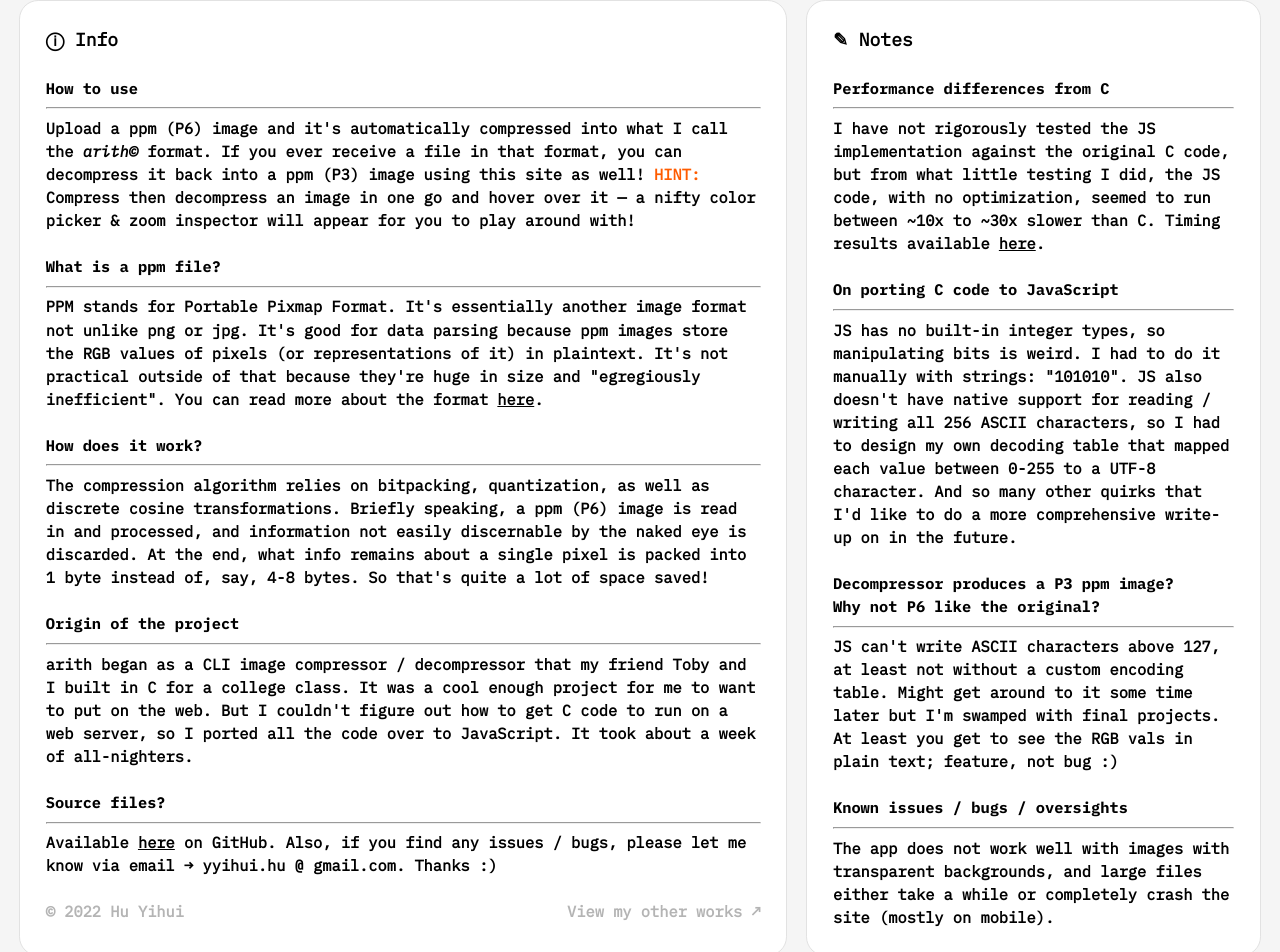
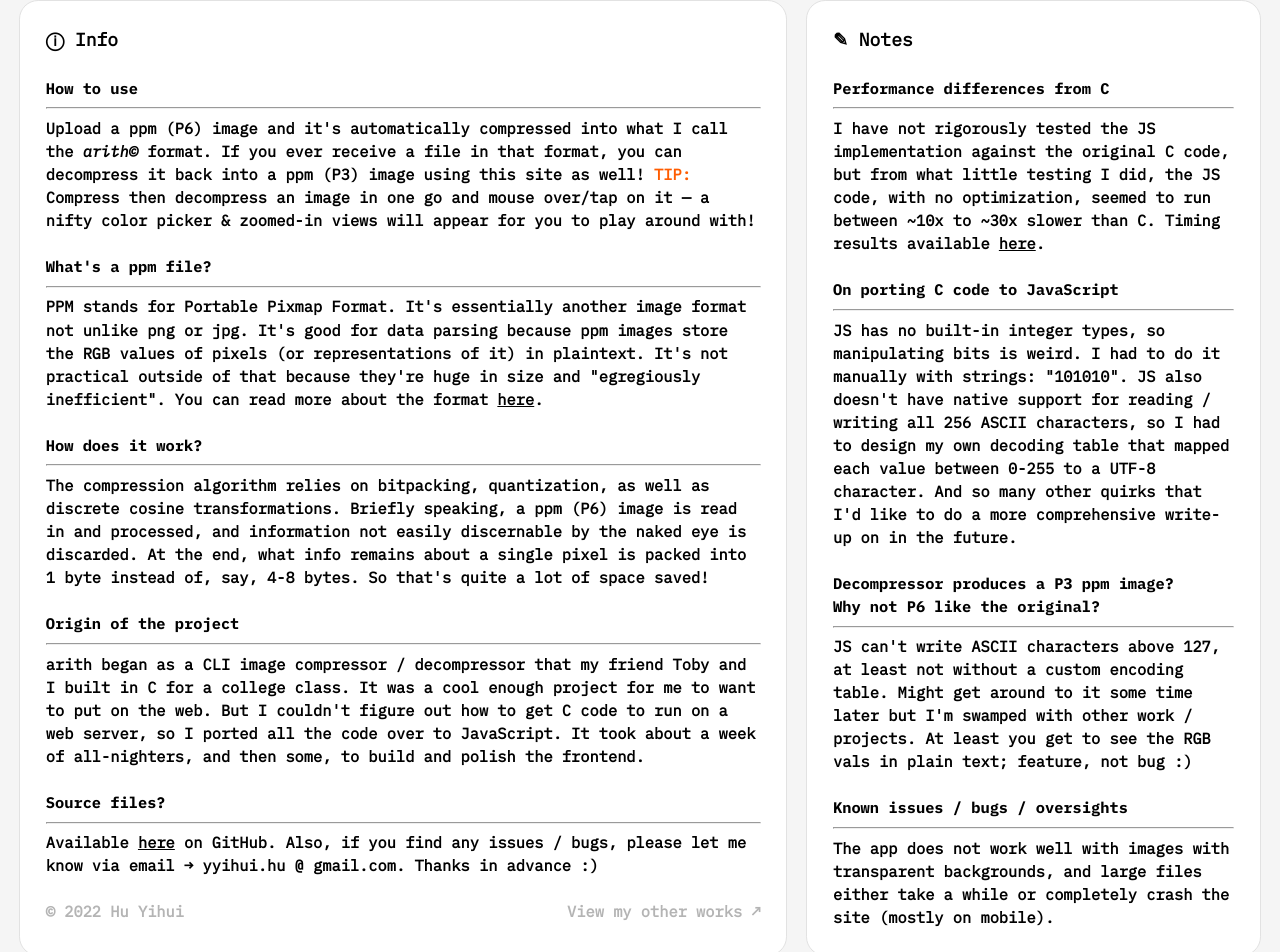
Before and after one commit to yihui-hu/arithJS, a React (Vite) app: page / in a window 1280 px wide. Shown: the part 810-1762 px from the top of the page. Built offline with nearby package versions, Linux system fonts and the light colour scheme.

Commit message:
updated info (never ending)

```diff
--- a/src/components/Info.jsx
+++ b/src/components/Info.jsx
@@ -22,10 +22,10 @@ const Info = () => {
                     <br></br>
                     <h4 className="header_text">How to use</h4>
                     <hr></hr>
-                    <h4>Upload a ppm (P6) image and it's automatically compressed into what I call the <span className="italic">arith©</span> format. If you ever receive a file in that format, you can decompress it back into a ppm (P3) image using this site as well! <span className="highlight">HINT:</span> Compress then decompress an image in one go and hover over it — a nifty color picker & zoom inspector will appear for you to play around with!
+                    <h4>Upload a ppm (P6) image and it's automatically compressed into what I call the <span className="italic">arith©</span> format. If you ever receive a file in that format, you can decompress it back into a ppm (P3) image using this site as well! <span className="highlight">TIP:</span> Compress then decompress an image in one go and mouse over/tap on it — a nifty color picker & zoomed-in views will appear for you to play around with!
                     </h4>
                     <br></br>
-                    <h4 className="header_text">What is a ppm file?</h4>
+                    <h4 className="header_text">What's a ppm file?</h4>
                     <hr></hr>
                     <h4>PPM stands for Portable Pixmap Format. It's essentially another image format not unlike png or jpg. It's good for data parsing because ppm images store the RGB values of pixels (or representations of it) in plaintext. It's not practical outside of that because they're huge in size and "egregiously inefficient". You can read more about the format <a className="link" href="https://netpbm.sourceforge.net/doc/ppm.html" target="_blank">here</a>.
                     </h4>
@@ -37,12 +37,12 @@ const Info = () => {
                     <br></br>
                     <h4 className="header_text">Origin of the project</h4>
                     <hr></hr>
-                    <h4>arith began as a CLI image compressor / decompressor that my friend Toby and I built in C for a college class. It was a cool enough project for me to want to put on the web. But I couldn't figure out how to get C code to run on a web server, so I ported all the code over to JavaScript. It took about a week of all-nighters.
+                    <h4>arith began as a CLI image compressor / decompressor that my friend Toby and I built in C for a college class. It was a cool enough project for me to want to put on the web. But I couldn't figure out how to get C code to run on a web server, so I ported all the code over to JavaScript. It took about a week of all-nighters, and then some, to build and polish the frontend.
                     </h4>
                     <br></br>
                     <h4 className="header_text">Source files?</h4>
                     <hr></hr>
-                    <h4>Available <a href="https://github.com/yihui-hu/arith" target="_blank" className="link">here</a> on GitHub. Also, if you find any issues / bugs, please let me know via email → yyihui.hu @ gmail.com. Thanks :)
+                    <h4>Available <a href="https://github.com/yihui-hu/arith" target="_blank" className="link">here</a> on GitHub. Also, if you find any issues / bugs, please let me know via email → yyihui.hu @ gmail.com. Thanks in advance :)
                     </h4>
                     {isDesktop ?
                     <>
@@ -68,7 +68,7 @@ const Info = () => {
                     <br></br>
                     <h4 className="header_text">Decompressor produces a P3 ppm image? <br></br> Why not P6 like the original?</h4>
                     <hr></hr>
-                    <h4>JS can't write ASCII characters above 127, at least not without a custom encoding table. Might get around to it some time later but I'm swamped with final projects. At least you get to see the RGB vals in plain text; feature, not bug :)
+                    <h4>JS can't write ASCII characters above 127, at least not without a custom encoding table. Might get around to it some time later but I'm swamped with other work / projects. At least you get to see the RGB vals in plain text; feature, not bug :)
                     </h4>
                     <br></br>
                     <h4 className="header_text">Known issues / bugs / oversights </h4>
```
